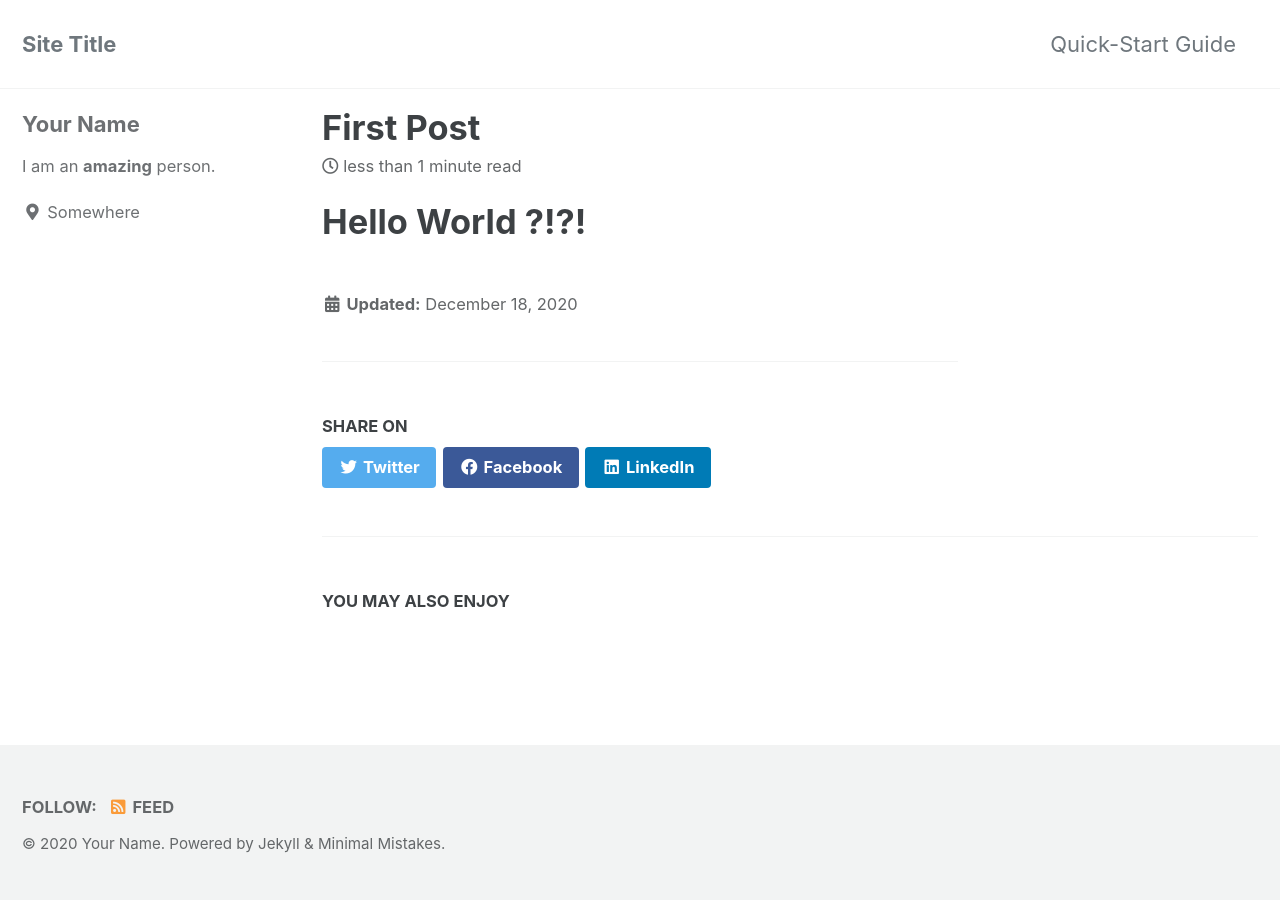
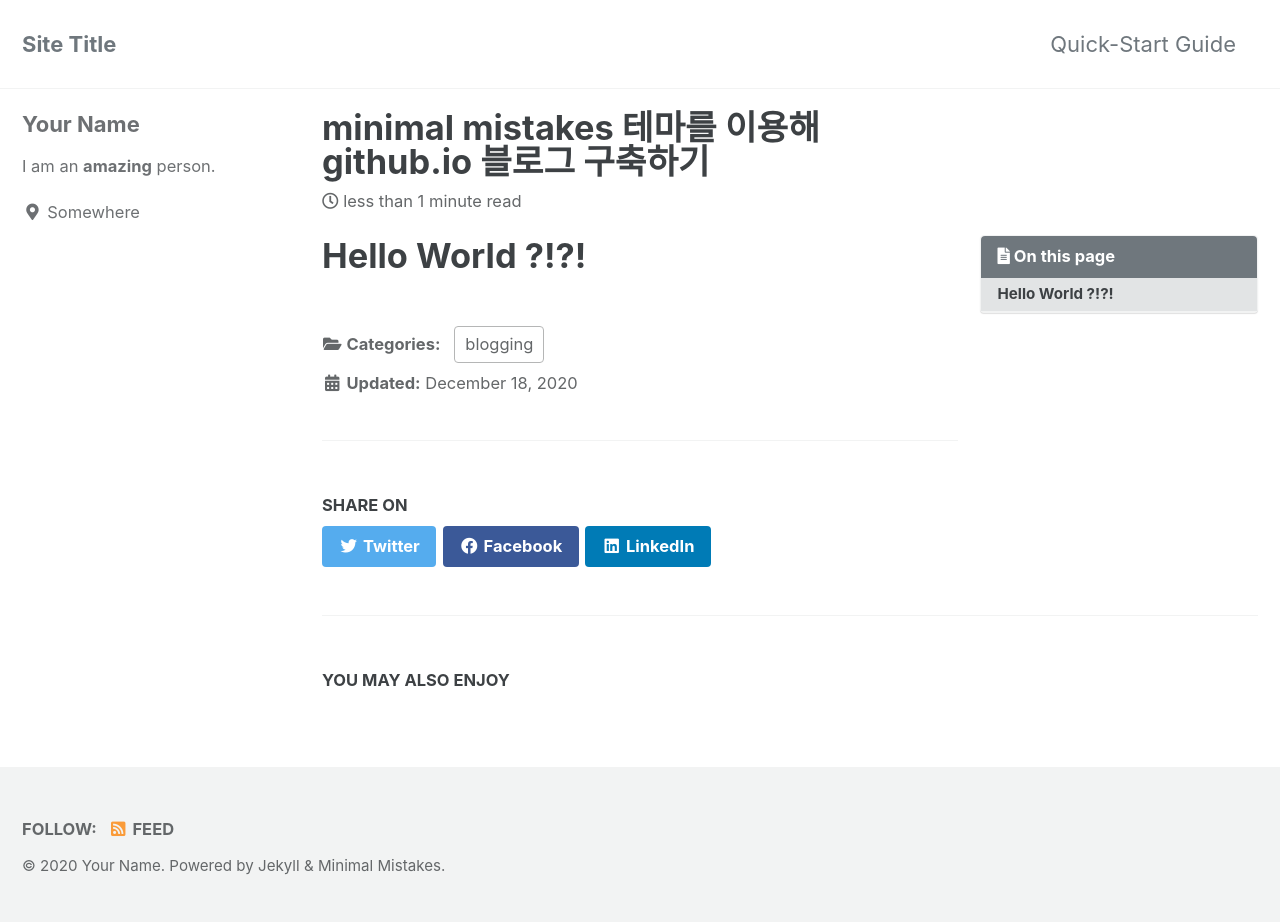
Before and after one commit to tjddn0402/tjddn0402.github.io, a Jekyll site: the page built from _posts/2020-12-18-first-post.md, in a window 1280 px wide. Built offline with Jekyll 4.4.1, drawn with Linux system fonts in a browser that asks for light colours; cached includes are drawn as plain includes; before the commit the page ends 900 px from its top, so only the background shows below that.

Commit message:
Update 2020-12-18-first-post.md

```diff
--- a/_posts/2020-12-18-first-post.md
+++ b/_posts/2020-12-18-first-post.md
@@ -1 +1,9 @@
+---
+title: "minimal mistakes 테마를 이용해 github.io 블로그 구축하기"
+categories:
+  - blogging
+last_modified_at: 2020-12-18T13:00:00+09:00
+toc: true
+---
+
 # Hello World ?!?!
```
